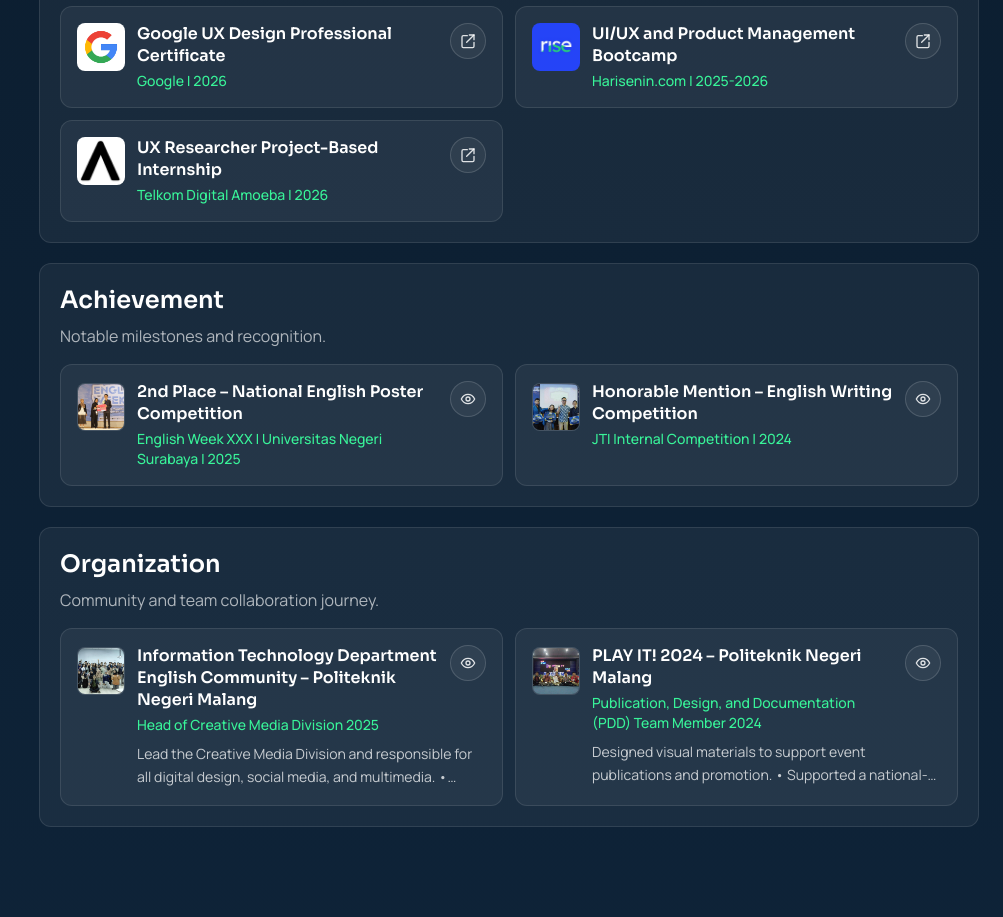
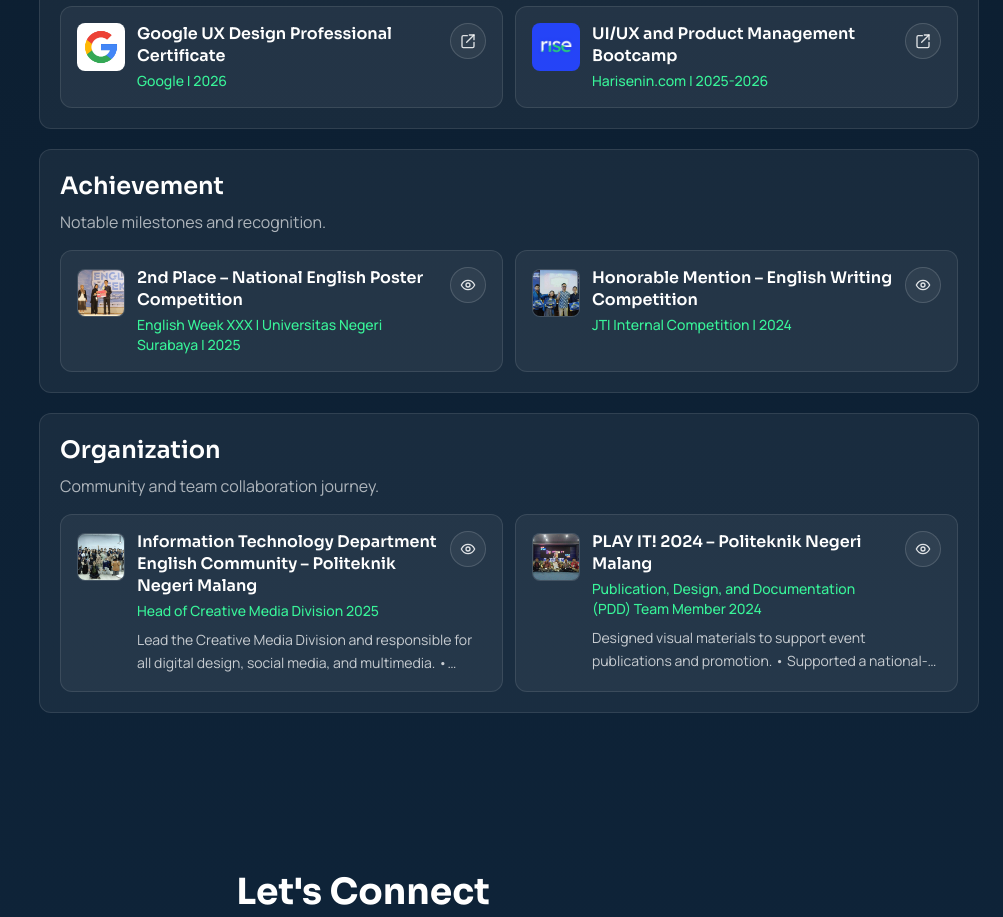
Before and after one commit to RahmadDwiFerdyan/my-portfolio, a React (Vite) app: page / in a window 1280 px wide. Shown: the part 3280-4197 px from the top of the page, without its empty margins (277-1280 px from the left). Built offline with nearby package versions, Linux system fonts and the light colour scheme.

Commit message:
hightlihgt

```diff
--- a/src/data/highlights.js
+++ b/src/data/highlights.js
@@ -15,13 +15,13 @@
     logo: "icons/harisenin.jfif",
     logoAlt: "Harisenin UI UX Bootcamp",
   },
-  {
-    title: "UX Researcher Project-Based Internship",
-    meta: "Telkom Digital Amoeba | 2026",
-    href: "https://drive.google.com/file/d/1_uZBRbfaJ9fLnkS6B8-3H6V650vodhLM/view?usp=drive_link",
-    logo: "icons/amoeba.jfif",
-    logoAlt: "Telkom Digital Amoeba",
-  },
+  // {
+  //   title: "UX Researcher Project-Based Internship",
+  //   meta: "Telkom Digital Amoeba | 2026",
+  //   href: "https://drive.google.com/file/d/1_uZBRbfaJ9fLnkS6B8-3H6V650vodhLM/view?usp=drive_link",
+  //   logo: "icons/amoeba.jfif",
+  //   logoAlt: "Telkom Digital Amoeba",
+  // },
 ];
 
 export const TECH_STACK_ITEMS = ["Laravel", "PHP", "HTML", "JavaScript", "Java", "React.js", "Node.js", "PostgreSQL", "MySQL", "SQL Server", "TailwindCSS", "Bootstrap", "Figma", "FigJam", "Miro", "Git", "GitHub"];
```
